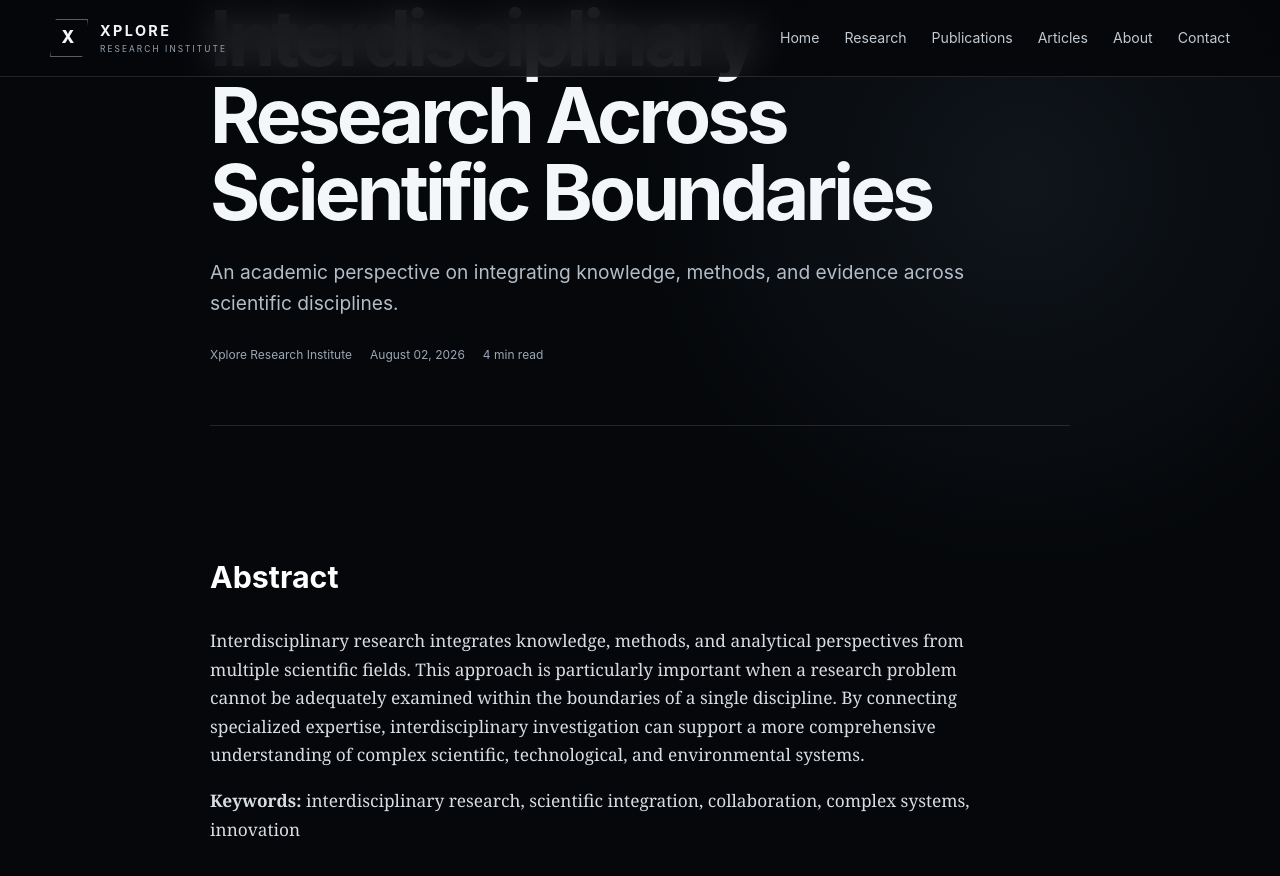
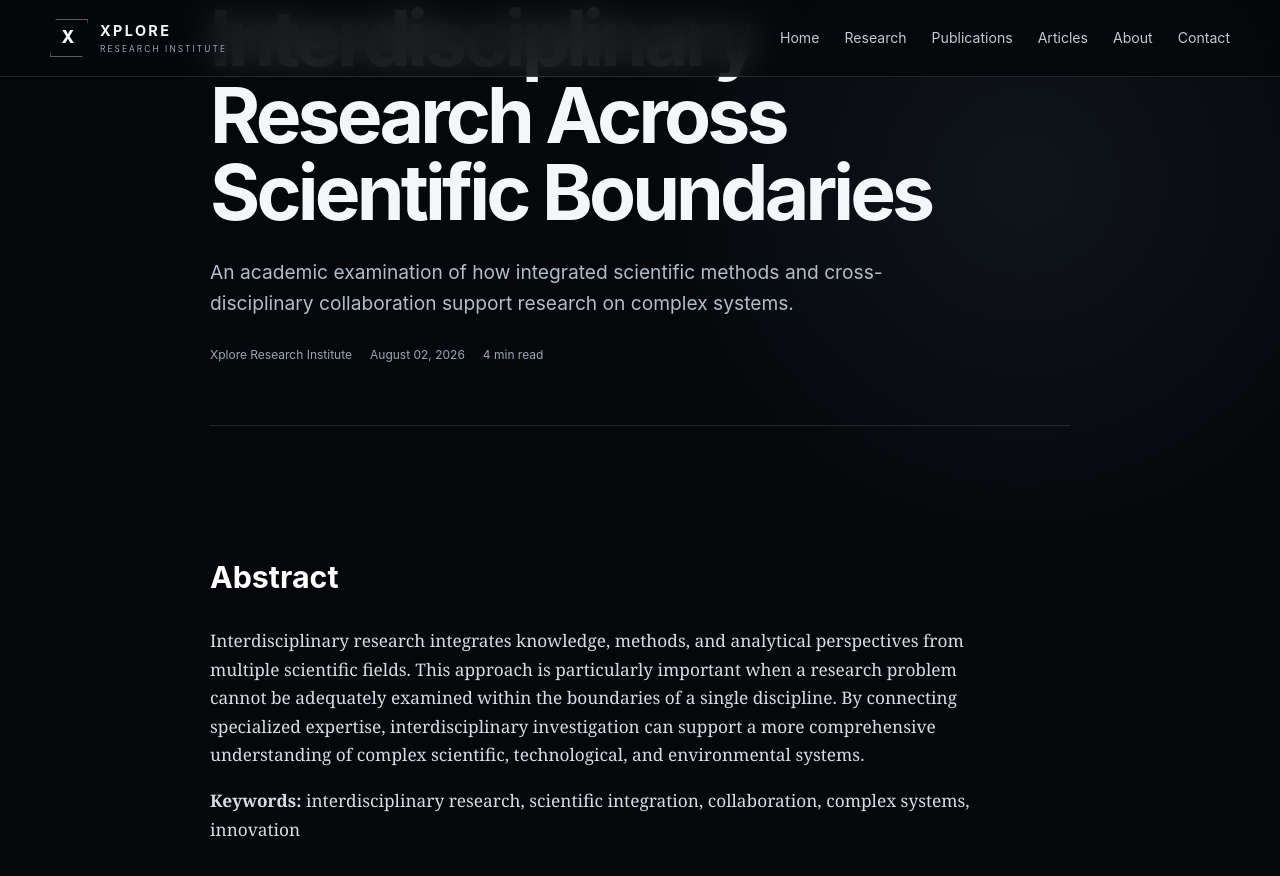
Before and after one commit to Xplore-research-institute/Xplore-research-institute.github.io, a Jekyll site: the page built from _posts/2026-08-02-interdisciplinary-research-across-scientific-boundaries.md, in a window 1280 px wide and 900 px high, scrolled down 304 px. Shown: the top 876 px of the window. Built offline with Jekyll 4.4.1, drawn with Linux system fonts in a browser that asks for light colours.

Commit message:
Update 2026-08-02-interdisciplinary-research-across-scientific-boundaries.md
Updates

```diff
--- a/_posts/2026-08-02-interdisciplinary-research-across-scientific-boundaries.md
+++ b/_posts/2026-08-02-interdisciplinary-research-across-scientific-boundaries.md
@@ -1,10 +1,11 @@
 ---
 layout: article
 title: "Interdisciplinary Research Across Scientific Boundaries"
-description: "An academic perspective on integrating knowledge, methods, and evidence across scientific disciplines."
+description: "An academic examination of how integrated scientific methods and cross-disciplinary collaboration support research on complex systems."
 author: "Xplore Research Institute"
 category: "Interdisciplinary Research"
 read_time: 4
+image: "/assets/images/xplore-logo.jpg"
 ---
 
 ## Abstract
```
